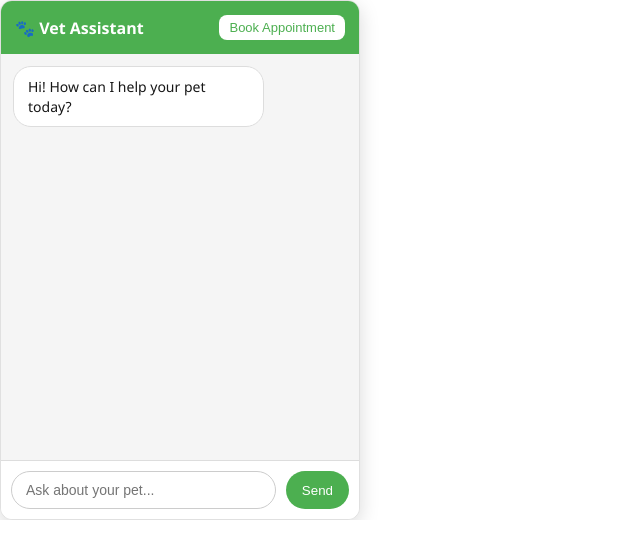
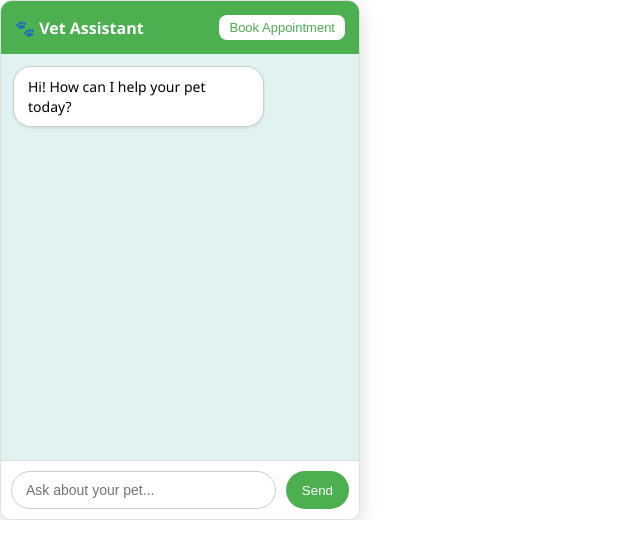
Before and after one commit to ankitrai5096/chatbot-frontend, a Next.js app: page / in a window 1280 px wide. Shown: the top 558 px of the page, without its empty margins (0-640 px from the left). Built offline with nearby package versions, Linux system fonts and the light colour scheme; no server answers.

Commit message:
Update chatWidget.css

```diff
--- a/src/component/chatWidget.css
+++ b/src/component/chatWidget.css
@@ -46,9 +46,9 @@
   flex-direction: column;
   gap: 10px;
   overflow-y: auto;
-  background: #f5f5f5;
+  background: #e0f2f1; /* subtle teal background for contrast */
   scrollbar-width: thin;
-  scrollbar-color: #b2dfdb transparent;
+  scrollbar-color: #4caf50 transparent;
 }
 
 .chat-body::-webkit-scrollbar {
@@ -56,7 +56,7 @@
 }
 
 .chat-body::-webkit-scrollbar-thumb {
-  background-color: #b2dfdb;
+  background-color: #4caf50;
   border-radius: 3px;
 }
 
@@ -67,16 +67,19 @@
   word-wrap: break-word;
   font-size: 14px;
   line-height: 1.4;
+  box-shadow: 0 1px 3px rgba(0, 0, 0, 0.1); /* subtle shadow to pop */
 }
 
 .message.user {
-  background-color: #c8e6c9;
+  background-color: #81c784; /* darker green for better visibility */
+  color: #000;
   align-self: flex-end;
 }
 
 .message.bot {
-  background-color: #ffffff;
-  border: 1px solid #ddd;
+  background-color: #ffffff; /* white with border */
+  border: 1px solid #ccc;
+  color: #000;
   align-self: flex-start;
 }
 
```
